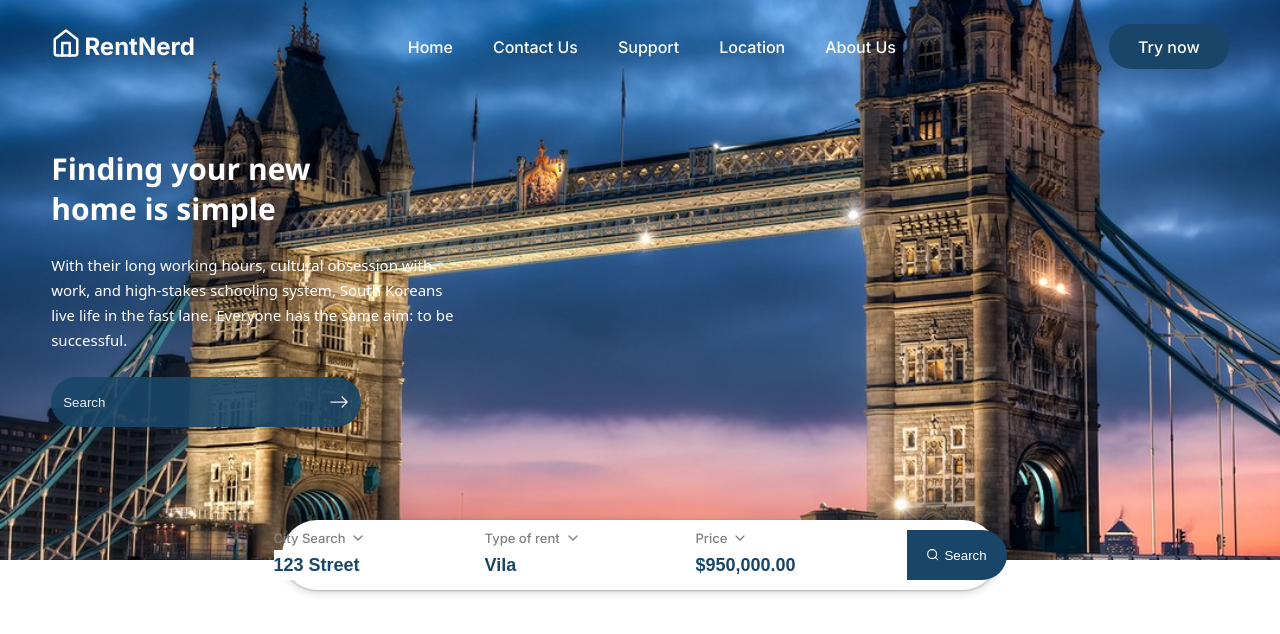
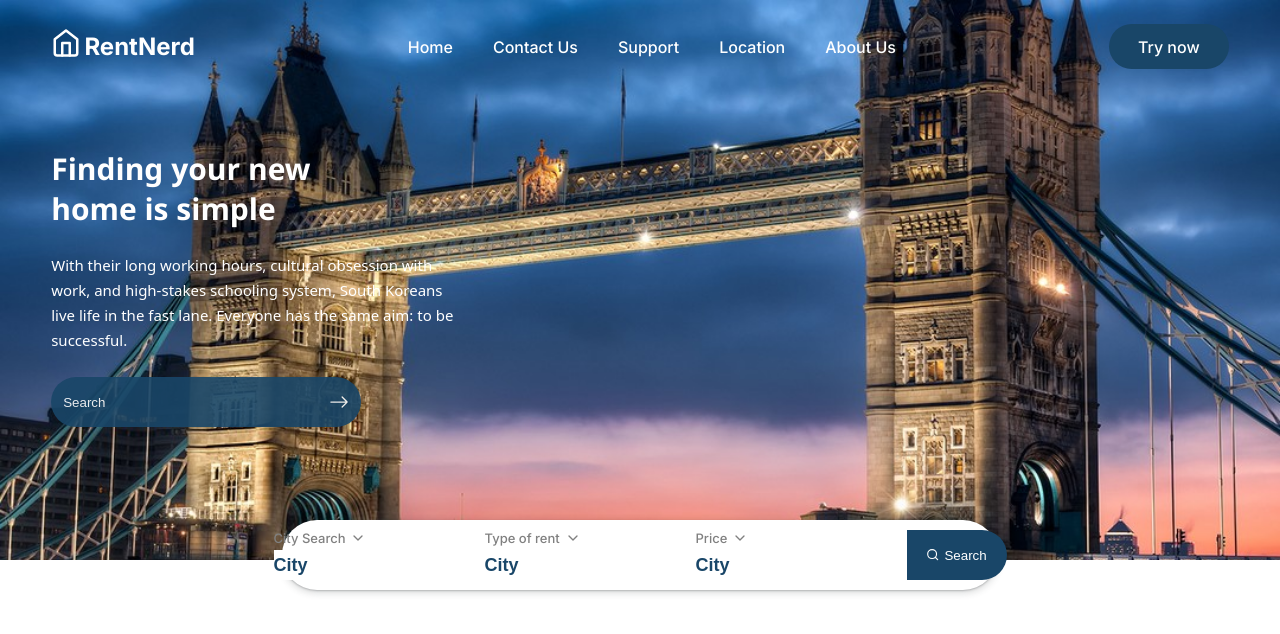
Before and after one commit to techshomez/rentnerd, a Next.js app: page / in a window 1280 px wide. Shown: the top 634 px of the page. Built offline with nearby package versions, Linux system fonts and the light colour scheme.

Commit message:
search component

```diff
--- a/app/components/home/search/index.js
+++ b/app/components/home/search/index.js
@@ -12,7 +12,7 @@ const Search = () => {
               <FiChevronDown />
             </i>
           </h2>
-          <input type="text" placeholder="City" value="123 Street" />
+          <input type="text" placeholder="City" value="" />
         </div>
         <div className="search__items">
           <h2>
@@ -21,7 +21,7 @@ const Search = () => {
               <FiChevronDown />
             </i>
           </h2>
-          <input type="text" placeholder="City" value="Vila" />
+          <input type="text" placeholder="City" value="" />
         </div>
         <div className="search__items">
           <h2>
@@ -30,7 +30,7 @@ const Search = () => {
               <FiChevronDown />
             </i>
           </h2>
-          <input type="text" placeholder="City" value="$950,000.00" />
+          <input type="text" placeholder="City" value="" />
         </div>
         <div className="search__btn">
           <button>
```
